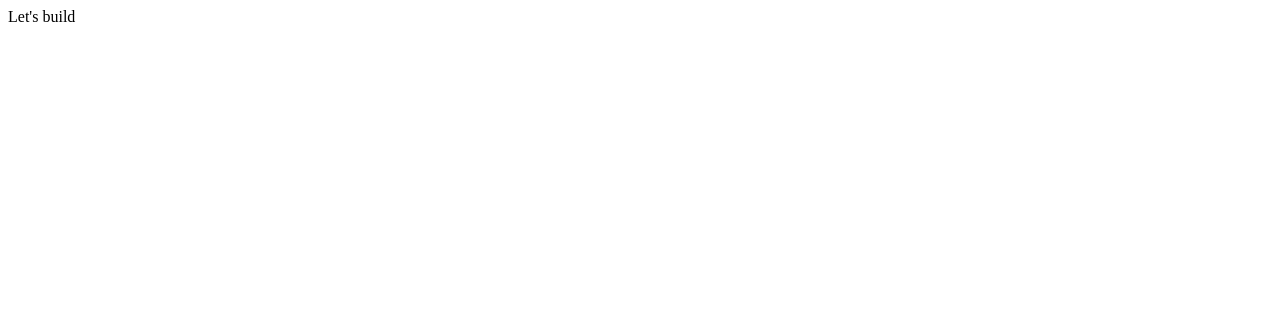
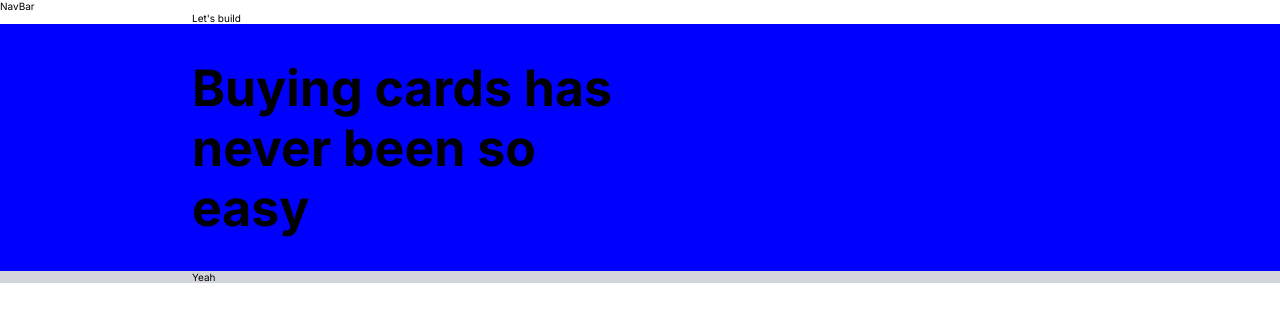
Before and after one commit to YoannBuzenet/mbi_web, a Next.js app: page / in a window 1280 px wide. Shown: the top 322 px of the page. Built offline with nearby package versions, Linux system fonts and the light colour scheme.

Commit message:
ugly CSS incoming

```diff
--- /dev/null
+++ b/components/Navbar.jsx
@@ -0,0 +1,7 @@
+import React from "react";
+
+const Navbar = () => {
+  return <>NavBar</>;
+};
+
+export default Navbar;
--- a/pages/index.js
+++ b/pages/index.js
@@ -1,18 +1,39 @@
 import Head from "next/head";
+import Navbar from "../components/Navbar";
 
 export default function Home() {
   return (
-    <div className="container">
+    <>
       <Head>
         <title>MTG Interface</title>
         <link rel="icon" href="/favicon.ico" />
+        <link
+          href="https://fonts.googleapis.com/css2?family=Inter:wght@100;200;300;400;500;531;600;700;800;900&display=swap"
+          rel="stylesheet"
+        ></link>
       </Head>
+      <Navbar />
 
       <main>
         <div className="container">Let's build</div>
+        <div className="first-liner blue">
+          <div className="container">
+            <div className="main-title">
+              <div className="left-content">
+                <h1 className="main-punchline">
+                  Buying cards has never been so easy
+                </h1>
+              </div>
+              <div className="right-content"></div>
+            </div>
+          </div>
+        </div>
+        <div className="second-liner">
+          <div className="container">Yeah</div>
+        </div>
       </main>
 
       <footer></footer>
-    </div>
+    </>
   );
 }
--- a/style.css
+++ b/style.css
@@ -1,3 +1,47 @@
+/**********************/
+/*******GENERAL*******/
+/**********************/
+
+* {
+  box-sizing: border-box;
+  font-family: "Inter", sans-serif;
+}
+
+html {
+  font-size: 62.5%;
+}
+
+body {
+  margin: 0;
+  padding: 0;
+}
+
 .container {
-  max-width: 1024px;
+  width: 70%;
+  margin: 0 auto;
 }
+
+.blue {
+  background-color: blue;
+}
+
+/**********************/
+/*******HOMEPAGE*******/
+/**********************/
+.main-title {
+  display: flex;
+  justify-content: center;
+}
+
+.left-content,
+.right-content {
+  width: 50%;
+}
+
+.main-punchline {
+  font-size: 5rem;
+}
+
+.second-liner {
+  background-color: rgb(210, 214, 220);
+}
```
Also changed, not shown: 1 other file (tests, documents, lock files or other folders).
